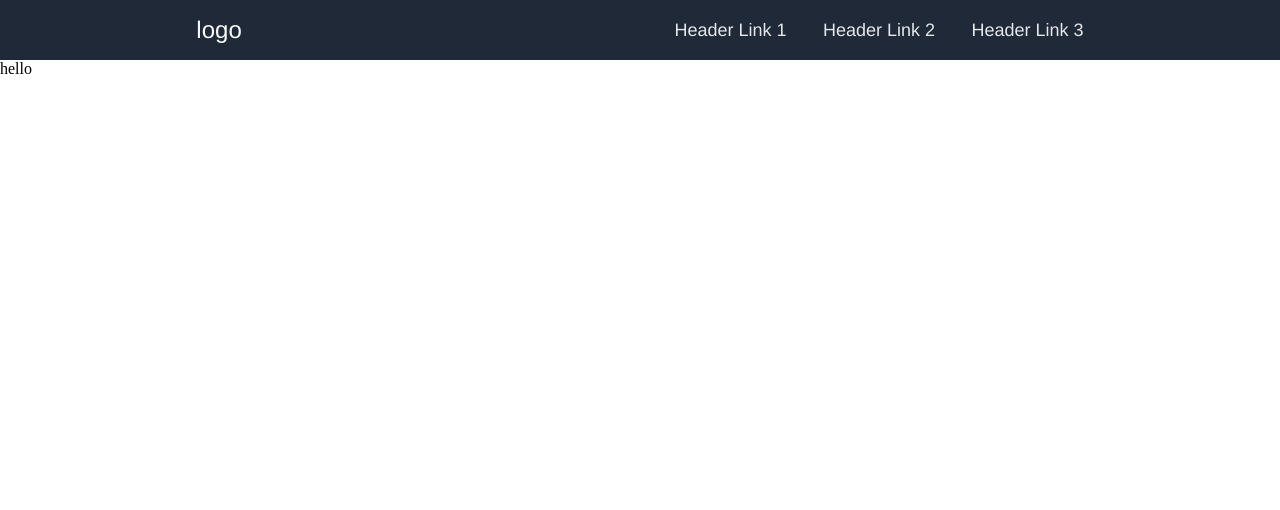
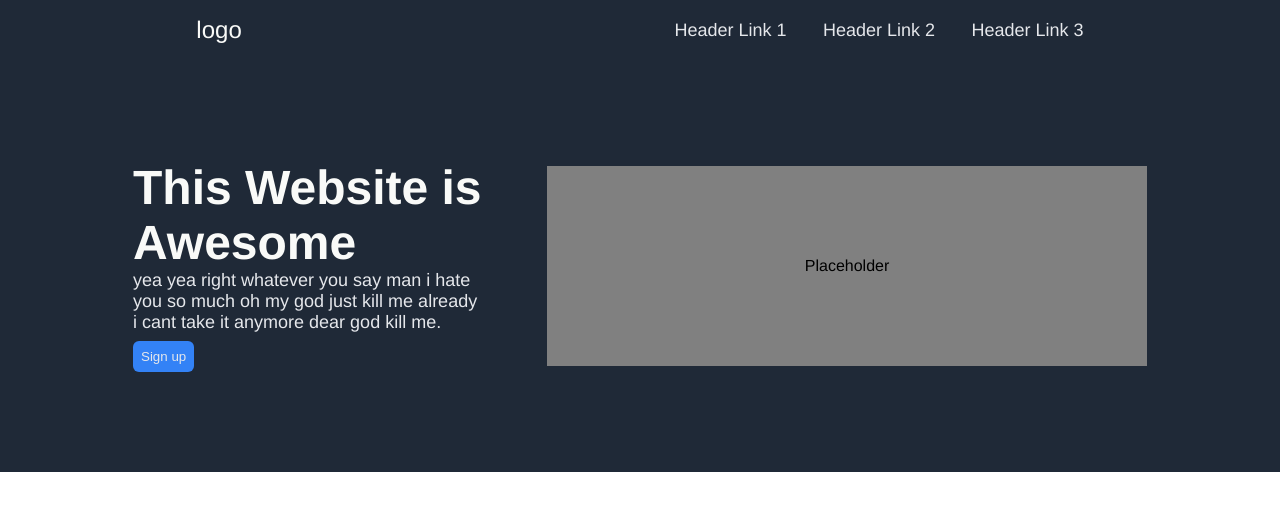
Before and after one commit to futuranights/landing-page, a plain HTML site: page index.html in a window 1280 px wide. Drawn offline with Linux system fonts and the light colour scheme.

Commit message:
Added a hero.

```diff
--- a/index.html
+++ b/index.html
@@ -18,8 +18,21 @@
                 </ul>
             </div>
         </div>
-        <div class="top-page">
-            hello
+        <div class="hero">
+            <div class="hero-left">
+                <h1>
+                    This Website is Awesome
+                </h1>
+                <p>
+                    yea yea right whatever you say man i hate you so much oh my god just kill me already i cant take it anymore dear god kill me.
+                </p>
+                <button>Sign up</button>
+            </div>
+            <div class="hero-right">
+                <div class="image">
+                    Placeholder
+                </div>
+            </div>
         </div>
     </body>
 </html>
--- a/style.css
+++ b/style.css
@@ -1,6 +1,8 @@
 body{
     margin: 0;
 }
+
+/* header */
 
 .header{
     display: flex;
@@ -21,3 +23,53 @@ a{
     font-size: 24px;
     color: #F9FAF8;
 }
+
+/* hero */
+
+.hero{
+    display: flex;
+    background-color: #1F2937;
+    padding: 100px;
+    justify-content: center;
+    gap: 64px;
+    align-items: center;
+    font-family:'Franklin Gothic Medium', 'Arial Narrow', Arial, sans-serif
+}
+
+.image{
+    display: flex;
+    align-items: center;
+    width: 600px;
+    height: 200px;
+    background-color: grey;
+    justify-content: center;
+}
+
+.hero h1{
+    font-size: 48px;
+    margin: 0;
+    color: #F9FAF8;
+    font-weight: bold;
+}
+
+.hero p{
+    margin: 0;
+    margin-bottom: 8px;
+    color: #E5E7EB;
+    font-weight:lighter;
+    font-size: 18px;
+}
+.hero-left{
+    display: flex;
+    flex-direction: column;
+    justify-content: center;
+    align-items: flex-start;
+    width: 350px;
+}
+button{
+    background-color: #3382F6;
+    border-radius: 6px;
+    padding: 8px;
+    border: none;
+    color: #E5E7EB;
+}
```
